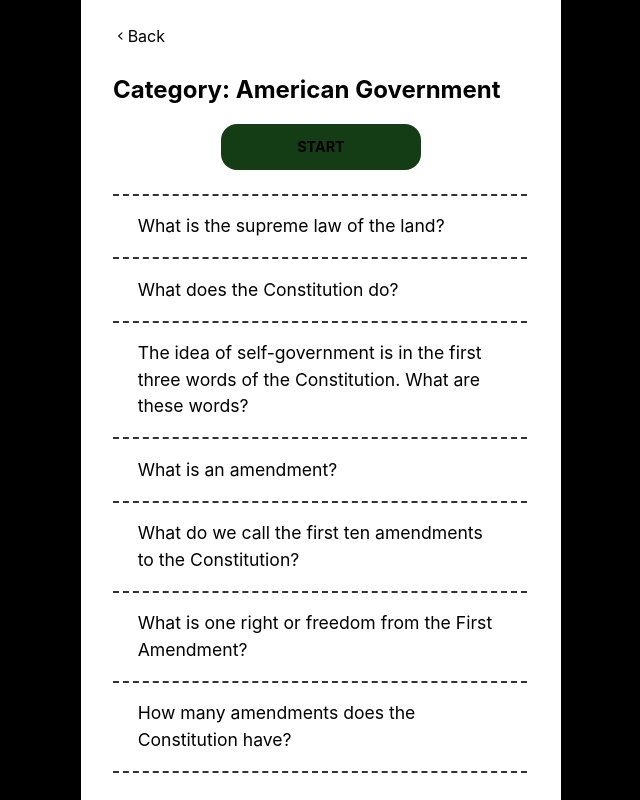
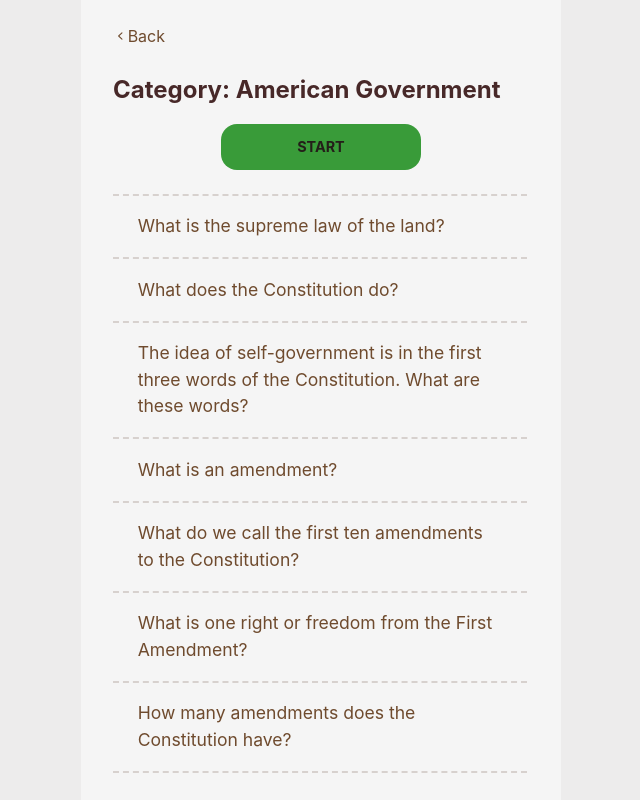
Before and after one commit to sprajams/flashcards, a React (Create React App) app: page /category/1 in a window 1280 px wide. Shown: the whole page, without its empty margins (319-959 px from the left). Built offline with nearby package versions, Linux system fonts and the light colour scheme.

Commit message:
light mode styling

```diff
--- a/src/App.scss
+++ b/src/App.scss
@@ -3,7 +3,10 @@
   display: flex;
   justify-content: center;
   align-items: center;
-  background: black;
+  background: rgb(237, 236, 236);
+  @media (prefers-color-scheme: dark) {
+    background: black;
+  }
 }
 
 .inner {
@@ -13,7 +16,7 @@
   padding: 20px 24px;
   display: flex;
   flex-direction: column;
-  background: var(--color-bg);
+  background: var(--color-bg-primary);
   @media (min-width: 768px) {
     padding: 24px 32px;
   }
--- a/src/components/BackLink/styles.module.scss
+++ b/src/components/BackLink/styles.module.scss
@@ -5,4 +5,5 @@
   height: 24px;
   width: 52px;
   display: flex;
+  color: var(--color-text-secondary);
 }
--- a/src/components/CardLayout/styles.module.scss
+++ b/src/components/CardLayout/styles.module.scss
@@ -1,7 +1,6 @@
 .outer {
   height: 100%;
   border-radius: 8px;
-
   padding: 12px 20px;
   display: flex;
   flex-direction: column;
@@ -9,8 +8,10 @@
   align-items: flex-start;
   width: 100%;
   gap: 12px;
-  color: var(--color-text);
-
+  color: var(--color-text-primary);
+  background: rgb(236, 236, 236);
+  border-top: 16px solid rgb(75, 81, 133);
+  border-bottom: 16px solid rgb(75, 81, 133);
   @media (prefers-color-scheme: dark) {
     background: rgb(44, 54, 57);
     border-top: 16px solid rgb(107, 82, 62);
@@ -42,7 +43,11 @@
 }
 .infoSmall {
   font-size: 1.1rem;
-  color: rgba(198, 180, 165, 0.95);
+  color: rgba(34, 34, 34, 0.95);
+  color: rgb(93, 93, 93);
+  @media (prefers-color-scheme: dark) {
+    color: rgba(197, 179, 165, 0.95);
+  }
 }
 .infoBig {
   margin-top: 4px;
--- a/src/components/CardMain/styles.module.scss
+++ b/src/components/CardMain/styles.module.scss
@@ -15,7 +15,6 @@
   display: flex;
   justify-content: center;
   gap: 32px;
-  height: 80px;
   align-items: center;
 }
 
@@ -46,10 +45,10 @@
   padding: 12px;
   border-radius: 50%;
   display: block;
-  border: 1px solid var(--color-text);
+  border: 1px solid var(--color-text-primary);
   @media (hover: hover) and (pointer: fine) {
     &:hover {
-      border: 1px dashed var(--color-text);
+      border: 1px dashed var(--color-text-primary);
     }
   }
 }
--- a/src/components/Category/styles.module.scss
+++ b/src/components/Category/styles.module.scss
@@ -1,13 +1,10 @@
 .title {
   position: sticky;
   top: 0;
-  background: white;
   padding: 16px 0;
   z-index: 1;
-  @media (prefers-color-scheme: dark) {
-    background: var(--color-bg);
-    color: var(--color-text);
-  }
+  background: var(--color-bg-primary);
+  color: var(--color-text-primary);
 }
 .listWrap {
   padding: 8px 2px 8px 0;
@@ -16,7 +13,7 @@
 
 .startBtn {
   border-radius: 16px;
-  background: rgb(21, 61, 21);
+  background: rgb(57, 155, 57);
   width: 200px;
   display: flex;
   justify-content: center;
@@ -25,6 +22,10 @@
   text-transform: uppercase;
   margin: 0 auto;
   margin-bottom: 16px;
+  @media (prefers-color-scheme: dark) {
+    background: rgb(21, 61, 21);
+    color: var(--color-text-primary);
+  }
 }
 .btnLink {
   width: 100%;
@@ -32,19 +33,29 @@
   text-align: center;
   padding: 12px 16px;
   border-radius: 16px;
-  color: var(--color-text);
+  color: rgb(36, 30, 25);
+  @media (prefers-color-scheme: dark) {
+    color: var(--color-text-primary);
+  }
 }
 
 .questionWrap {
-  border-bottom: 2px dashed rgb(50, 50, 50);
+  border-bottom: 2px dashed rgba(97, 64, 53, 0.2);
   padding: 1em 1.4em;
   font-size: 1.1rem;
   overflow-y: scroll;
+  @media (prefers-color-scheme: dark) {
+    border-bottom: 2px dashed rgb(50, 50, 50);
+  }
 }
 .questionWrap:first-child {
-  border-top: 2px dashed rgb(50, 50, 50);
+  border-top: 2px dashed rgba(97, 64, 53, 0.2);
+  @media (prefers-color-scheme: dark) {
+    border-top: 2px dashed rgb(50, 50, 50);
+  }
 }
 .questionLink {
+  color: var(--color-text-secondary);
   @media (prefers-color-scheme: dark) {
     color: rgb(180, 180, 180);
   }
--- a/src/components/Homepage/styles.module.scss
+++ b/src/components/Homepage/styles.module.scss
@@ -20,6 +20,10 @@
   height: 100%;
   padding: 1em 1.5em;
   font-size: 1.2rem;
-  border: 2px solid rgb(107, 82, 62);
+  border: 2px solid var(--color-text-primary);
   border-radius: 8px;
+  color: var(--color-text-secondary);
+  @media (prefers-color-scheme: dark) {
+    border: 2px solid rgb(69, 52, 39);
+  }
 }
--- a/src/index.scss
+++ b/src/index.scss
@@ -1,11 +1,13 @@
 :root {
-  --color-text: #000;
-  --color-bg: #fff;
+  --color-text-primary: rgb(71, 40, 40);
+  --color-text-secondary: rgb(111, 75, 46);
+  --color-bg-primary: rgb(245, 245, 245);
   @media (prefers-color-scheme: dark) {
-    --color-text: rgb(243, 235, 214);
-    --color-bg: rgb(18, 18, 18);
-    background: var(--color-bg);
-    color: var(--color-text);
+    --color-text-primary: rgb(243, 235, 214);
+    --color-text-secondary: rgba(197, 179, 165, 0.95);
+    --color-bg-primary: rgb(18, 18, 18);
+    background: var(--color-bg-primary);
+    color: var(--color-text-primary);
   }
 }
 #root {
@@ -18,8 +20,8 @@ body {
     sans-serif;
   -webkit-font-smoothing: antialiased;
   -moz-osx-font-smoothing: grayscale;
-  background-color: var(--color-bg);
-  color: var(--color-text);
+  background-color: var(--color-bg-primary);
+  color: var(--color-text-primary);
 }
 
 code {
@@ -96,7 +98,7 @@ a {
   @media (hover: hover) and (pointer: fine) {
     &:hover {
       text-decoration: underline;
-      color: var(--color-text);
+      color: var(--color-text-primary);
     }
   }
 }
```
